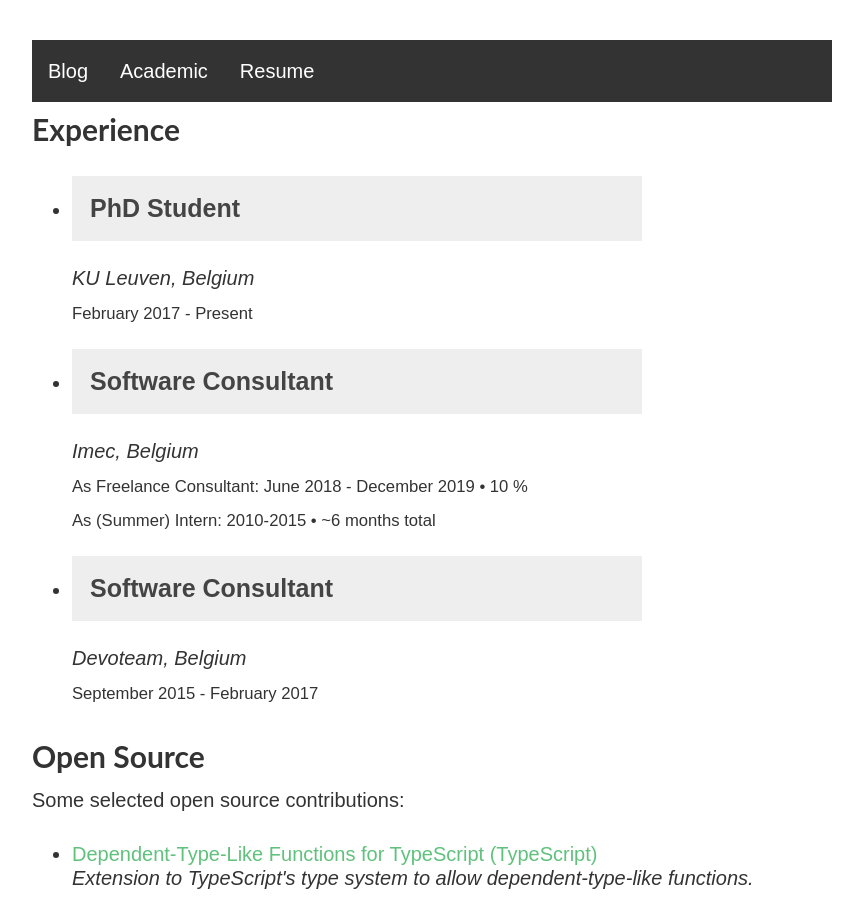
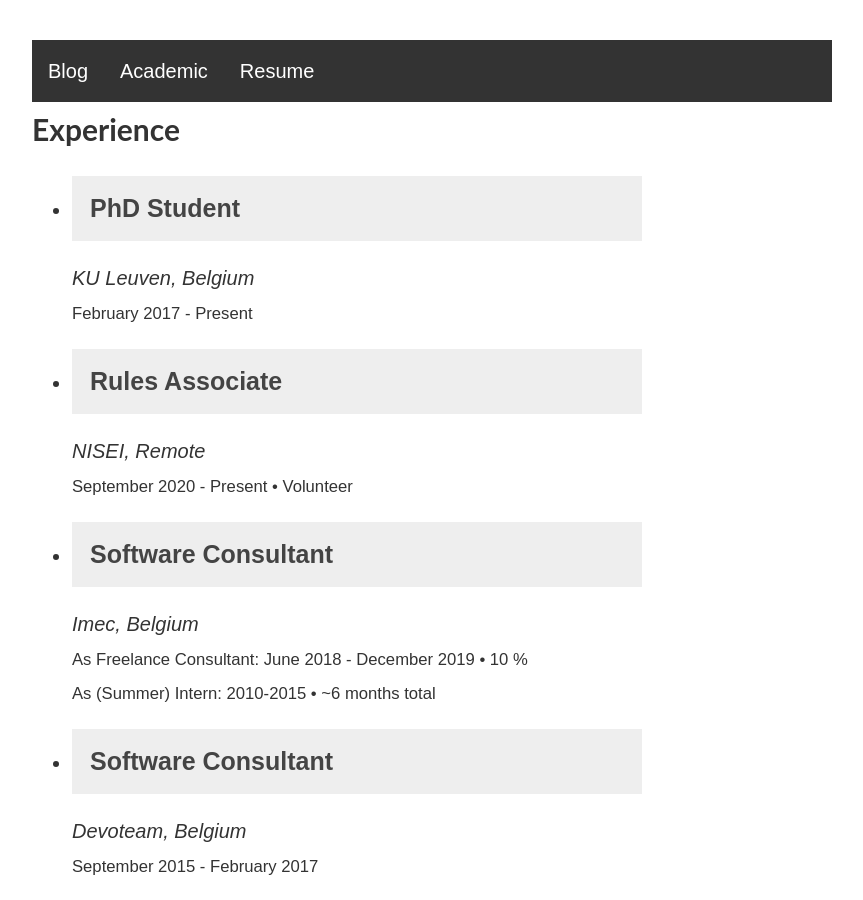
Before and after one commit to rubenpieters/rubenpieters.github.io, a Jekyll site: the page built from resume.html, in a window 1280 px wide and 900 px high. Shown: the whole window, without its empty margins (208-1071 px from the left). Built offline with Jekyll 4.4.1, drawn with Linux system fonts in a browser that asks for light colours.

Commit message:
add nisei resume

```diff
--- a/resume.html
+++ b/resume.html
@@ -11,6 +11,14 @@ layout: default
 	</p>
 	<p style="margin-top: -20px"><i>KU Leuven, Belgium</i></p>
 	<p style="margin-top: -20px"><small>February 2017 - Present</small></p>
+  </li>
+  <li>
+    <p>
+	  <button class="collapsible"><b>Rules Associate</b></button>
+	  <div class="content"><p>NISEI is a fan-run volunteer organization developing a continuation for the Android: Netrunner boardgame. I am part of the rules team, which is responsible for a variety of activities related to the ruleset of the game. Examples of such activities are maintaining the comprehensive rules and ensuring newly released cards function as desired within these rules.</p></div>
+	</p>
+	<p style="margin-top: -20px"><i>NISEI, Remote</i></p>
+	<p style="margin-top: -20px"><small>September 2020 - Present • Volunteer</small></p>
   </li>
   <li>
     <p>
```
